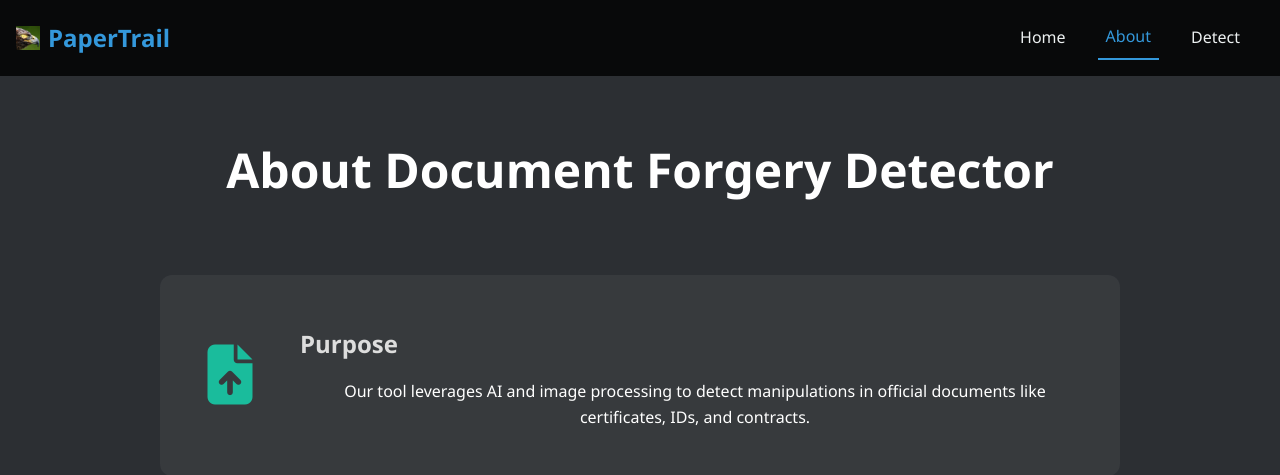
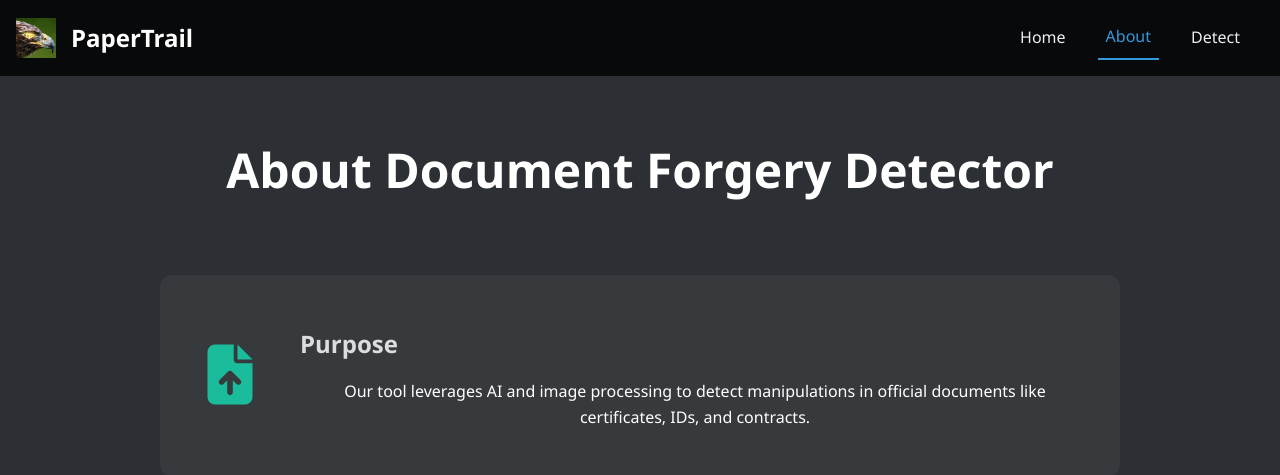
Before and after one commit to ArianAsthana/Forgery-Detection, a FastAPI app: page /about in a window 1280 px wide. Shown: the top 475 px of the page. Run offline with FastAPI, Linux system fonts and the light colour scheme; parts of the project's set-up code (start-up, migrations or seed data) failed here and were passed over.

Commit message:
Update base.html

```diff
--- a/templates/base.html
+++ b/templates/base.html
@@ -15,10 +15,10 @@
   <!-- Navbar -->
   <nav class="navbar">
     <div class="nav-left">
-      <span class="logo">
-        <img src="/static/images/logo.png" alt="Logo" class="logo-img">
-        PaperTrail
-      </span>
+      <a href="/" style="display: flex; align-items: center; text-decoration: none; gap: 15px;">
+        <img src="/static/images/logo.png" alt="PaperTrail" style="height: 40px; width: auto;">
+        <span style="color: white; font-size: 24px; font-weight: bold;">PaperTrail</span>
+      </a>
     </div>
     <div class="nav-links">
       <a href="/" class="{% if request.url.path == '/' %}active{% endif %}">Home</a>
```
